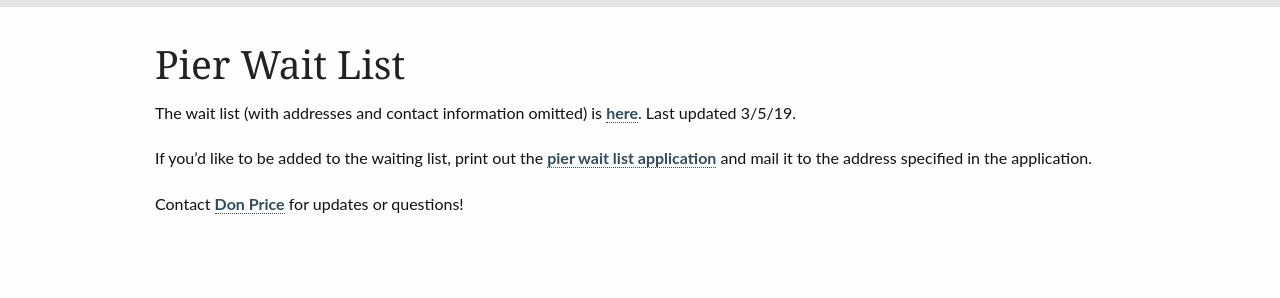
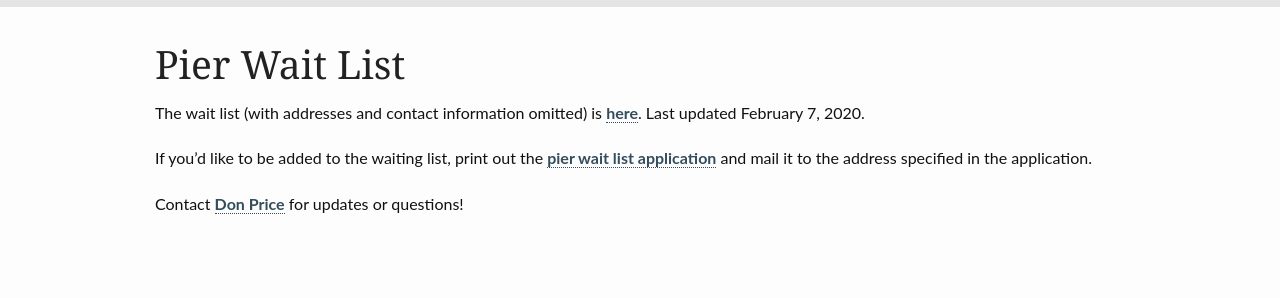
Before and after one commit to carrolltonmanor/carrolltonmanor.github.io, a Jekyll site: the page built from pages/pier-wait-list.md, in a window 1280 px wide. Shown: the part 323-621 px from the top of the page. Built offline with Jekyll 4.4.1, drawn with Linux system fonts in a browser that asks for light colours.

Commit message:
Updated pier wait list page with newest xlsx link.

```diff
--- a/pages/pier-wait-list.md
+++ b/pages/pier-wait-list.md
@@ -9,7 +8,7 @@
 permalink: "/resources/pier-wait-list/"
 breadcrumb: true
 ---
-The wait list (with addresses and contact information omitted) is <a href="/resources/pier-wait-list/pierWaitList_2019-03-05.xlsx">here</a>.   Last updated 3/5/19.
+The wait list (with addresses and contact information omitted) is <a href="/resources/pier-wait-list/pierWaitList_2020-02-07.xlsx">here</a>.  Last updated February 7, 2020.
 
 If you'd like to be added to the waiting list, print out the <a href="/resources/pier-wait-list/pierWaitList_application.pdf">pier wait list application</a> and mail it to the address specified in the application.
 
```
Also changed, not shown: other parts of pages/pier-wait-list.md (+0 -1 lines).
